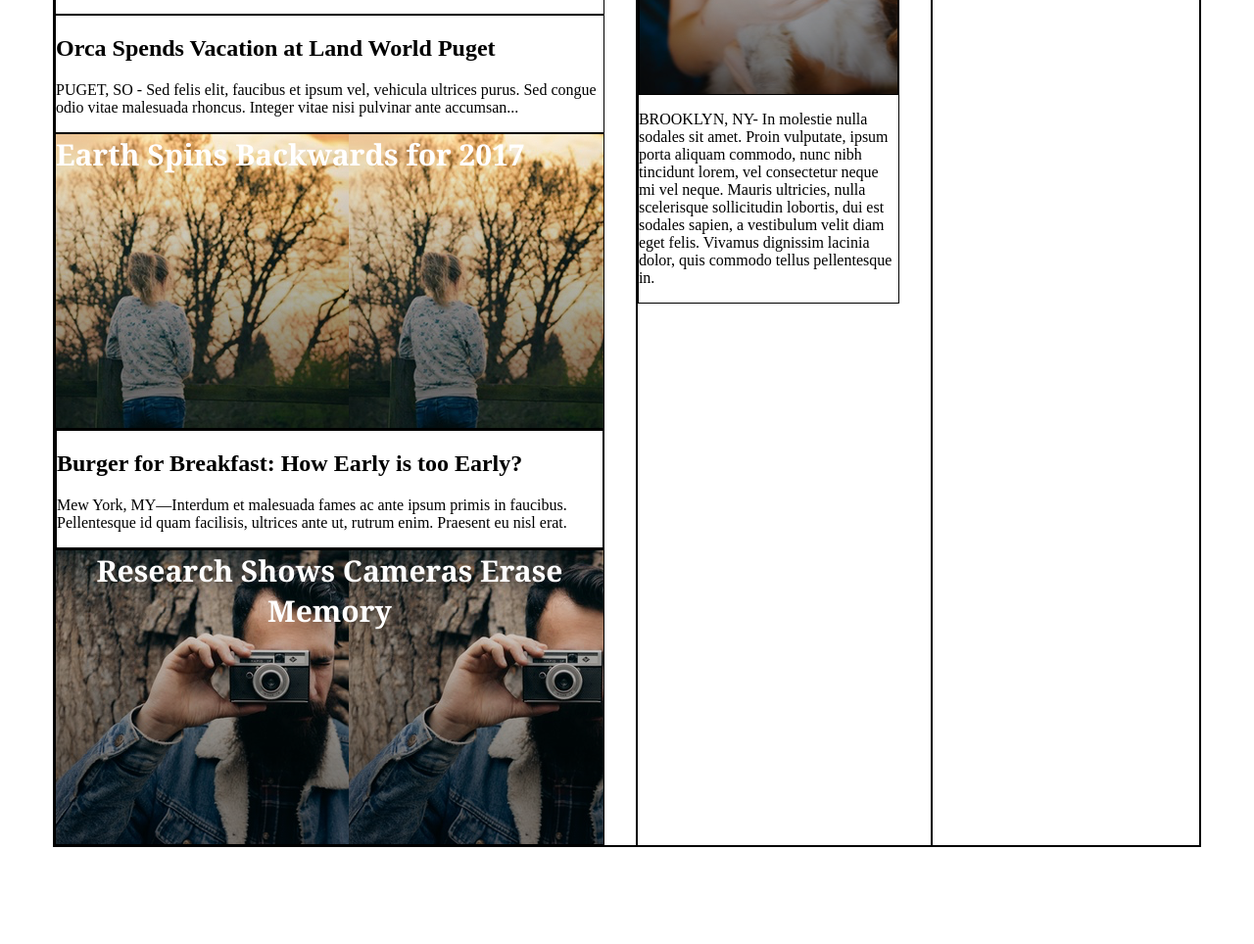
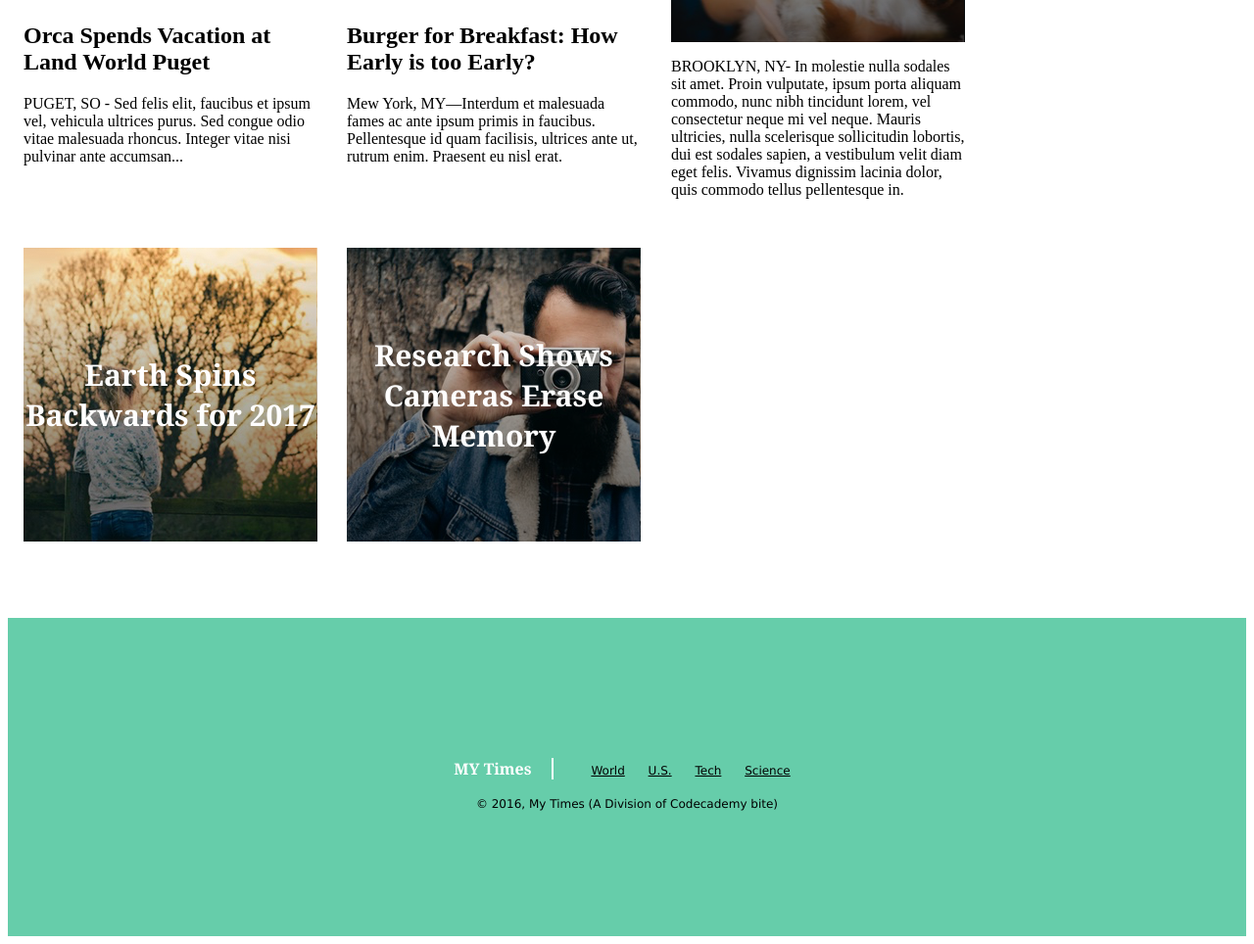
Before and after one commit to rodbinwa/MyTimes, a plain HTML site: page index.html in a window 1280 px wide. Shown: the part 725-1689 px from the top of the page at 98% size. Before the commit the page ends 1668 px from the top, so only its background shows below. Drawn offline with Linux system fonts and the light colour scheme.

Commit message:
add fotter

```diff
--- a/Resources/CSS/index.css
+++ b/Resources/CSS/index.css
@@ -16,7 +16,7 @@ header {
   background-color: white;
 }
 
-nav{
+header nav{
   display: flex;
   padding-right: 40px;
   flex-wrap: wrap;
@@ -46,22 +46,21 @@ nav span a {
 }
 
 /*--------------------- Main Content  --------------------*/
-div {
-  border: 1px solid black;
-}
+
 
 .content {
   display: flex;
   margin: 0 auto 78px auto;
   padding-top: 116px;
-  width: 1170px;
-  flex-direction: row;
+  width: 1232px;
+  justify-content: space-between;
+/*  flex-direction: row;*/
 }
 
 .column {
   display: flex;
   flex-direction: column;
-  padding-right: 32px;
+/*  margin-right: 32px; */
   }
 
 .column.large{
@@ -86,6 +85,8 @@ div {
   font-size: 30px;
   text-align: center;
   display: flex;
+  flex-direction: column;
+  justify-content: center;
 }
 
 .lead-story .image-content  {
@@ -94,10 +95,21 @@ div {
   text-align: left;
 }
 
-/*.stories .story{
+.stories {
   display: flex;
+  justify-content: space-between;
+  margin-top: 17px;
 }
-*/
+
+.stories .text-content {
+  height: 250px;
+}
+ .story{
+  display: flex;
+  flex-direction: column;
+  width: 300px;
+}
+
 .fall-cancelled.image-content {
   background-image: url("../images/img-story-2.png");
 }
@@ -115,3 +127,47 @@ div {
   font-size: 17px;
   color: black;
 }
+
+.newsbites {
+  display: flex;
+}
+
+.bites {
+  display: block;
+  background-color: WhiteSmoke;
+  font-family: Verdana;
+  font-size: 12px;
+  color: DimGray;
+  padding: 11px 20px;
+  border-bottom: 1px solid black;
+}
+
+/* -------Footer --------- */
+footer {
+  display: flex;
+  flex-direction: column;;
+  background-color: MediumAquamarine;
+  margin: auto;
+  font-family: Verdana;
+  font-size: 12px;
+  align-items: center;
+  justify-content: center;
+  height: 325px;
+  width: 100%;
+  margin:auto;
+}
+
+footer .title {
+  font-family: Georgia;
+  font-size: 16px;
+  font-weight: bold;
+  color: white;
+  display: inline-block;
+  border-right: 2px solid white;
+  padding-right: 20px;
+}
+
+footer nav {
+  display: inline-block;
+  padding-left: 25px;
+}
--- a/index.html
+++ b/index.html
@@ -38,6 +38,8 @@
             </p>
 
           </div>
+          <div class="stories">
+            <div class="story">
               <div class="text-content">
                 <h2>Orca Spends Vacation at Land World Puget</h2>
                 <p class="narrative">
@@ -46,9 +48,12 @@
                   Integer vitae nisi pulvinar ante accumsan...
                 </p>
               </div>
+
               <div class="fall-cancelled image-content">
                 <span>Earth Spins Backwards for 2017</span>
               </div>
+            </div>
+
               <div class="story">
                 <div class="text-content">
                   <h2>Burger for Breakfast: How Early is too Early?</h2>
@@ -57,9 +62,11 @@
                     Pellentesque id quam facilisis, ultrices ante ut, rutrum enim. Praesent eu nisl erat.
                   </p>
                 </div>
-          </div>
+
               <div class="pop-culture image-content">
                 <span>Research Shows Cameras Erase Memory</span>
+              </div>
+            </div>
         </div>
         </div>
 
@@ -103,45 +110,23 @@
             <span class="bites">Finally a Top Secret Way You Can</span>
           </div>
         </div>
+    </div>
 
+    <!-- Footer -->
+    <footer>
+      <div class="footer-info">
+        <span class="title">MY Times </span>
+        <nav>
+          <span><a href="#">World</a></span>
+          <span><a href="#">U.S.</a></span>
+          <span><a href="#">Tech</a></span>
+          <span><a href="#">Science</a></span>
+        </nav>
       </div>
+      <div class="copyright">
+        © 2016, My Times (A Division of Codecademy bite)
+      </div>
+
+    </footer>
   </body>
 </html>
-
-
-<!--
-<div class="lead-story">
-  <div class="image-content">
-    <span>Mother of Three Buys Tuna Steak at Phish Concert. Leaves, "Feeling Funny."</span>
-  </div>
-  <p class="narative">
-    MONUMENT VALLEY, AZ - Lorem ipsum dolor sit amet, consectetur adipiscing elit. Pellentesque nec nisl at augue
-    dapibus dignissim. Nunc condimentum rutrum metus, ac eleifend lacus viverra nec. Proin ultrices egestas diam sed
-    mollis. Nulla sapien massa, dictum vitae est et, pellentesque rutrum risus. Nunc volutpat, metus ac rutrum tempus,
-    orci nisi porttitor dolor, sit amet luctus metus est ut mauris. Quisque vulputate nisl vitae massa rhoncus, at sagittis
-    elit accumsan. Etiam tempus, lorem quis blandit imperdiet, enim dui lobortis tortor, sit amet lobortis arcu ex id odio.
-    Nam fermentum nulla et eros bibendum, sed ullamcorper massa scelerisque. Vestibulum aliquet placerat leo a
-    hendrerit. Nulla non sagittis neque. Nullam sit amet fringilla massa.
-  </p>
-</div>
-<div class="stories">
-  <div class="story">
-    <div class="text-content">
-      <h2>Orca Spends Vacation at Land World Puget</h2>
-      <p class="narrative">
-        PUGET, SO - Sed felis elit, faucibus et ipsum vel, vehicula
-        ultrices purus. Sed congue odio vitae malesuada rhoncus.
-        Integer vitae nisi pulvinar ante accumsan...
-      </p>
-    </div>
-    <div class="fall-cancelled image-content">
-      <span>Earth Spins Backwards for 2017</span>
-    </div>
-
-
-  </div>
-</div>
-
-
-
--->
```
Lines whose indentation alone changed are shown as unchanged.
